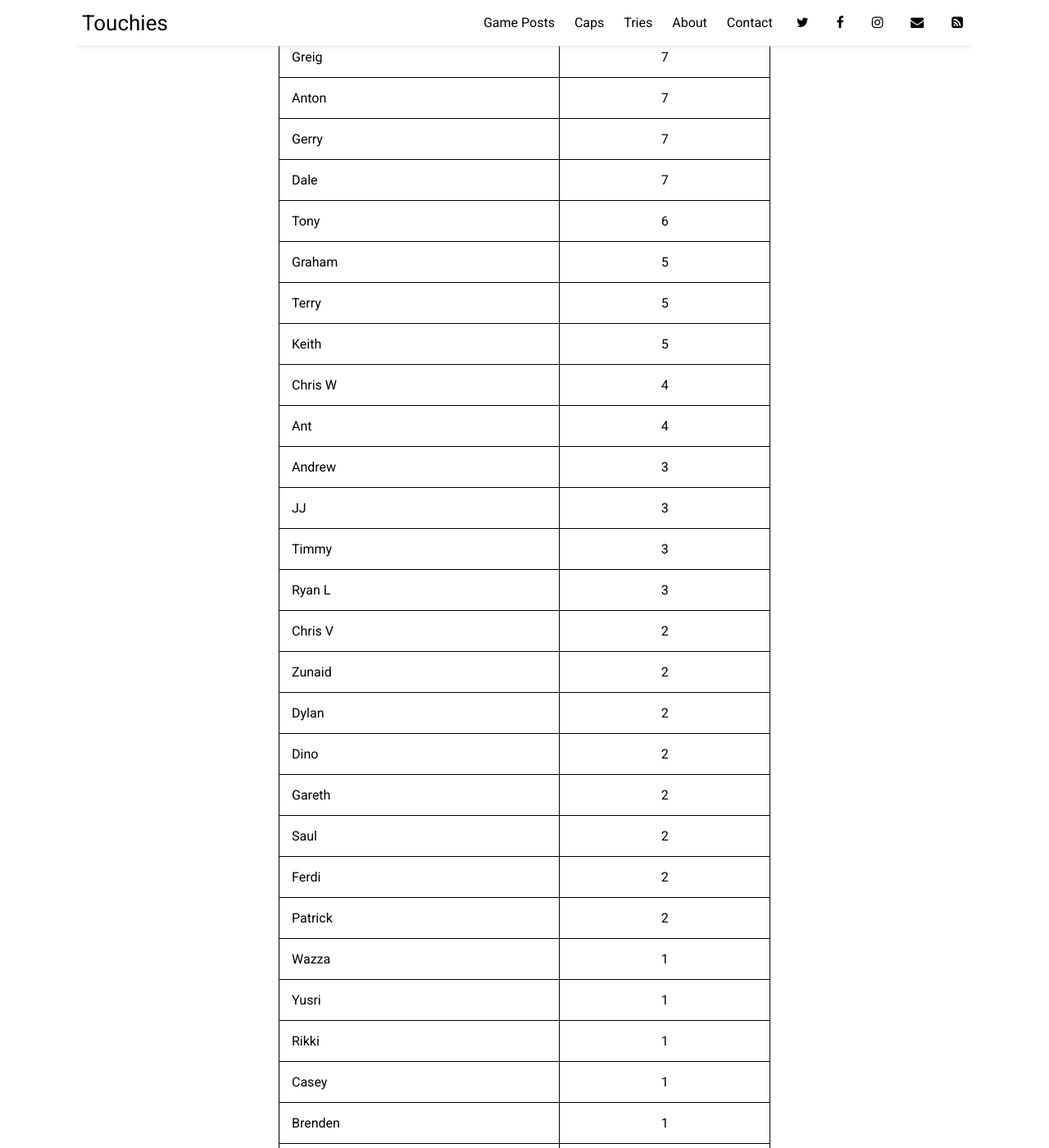
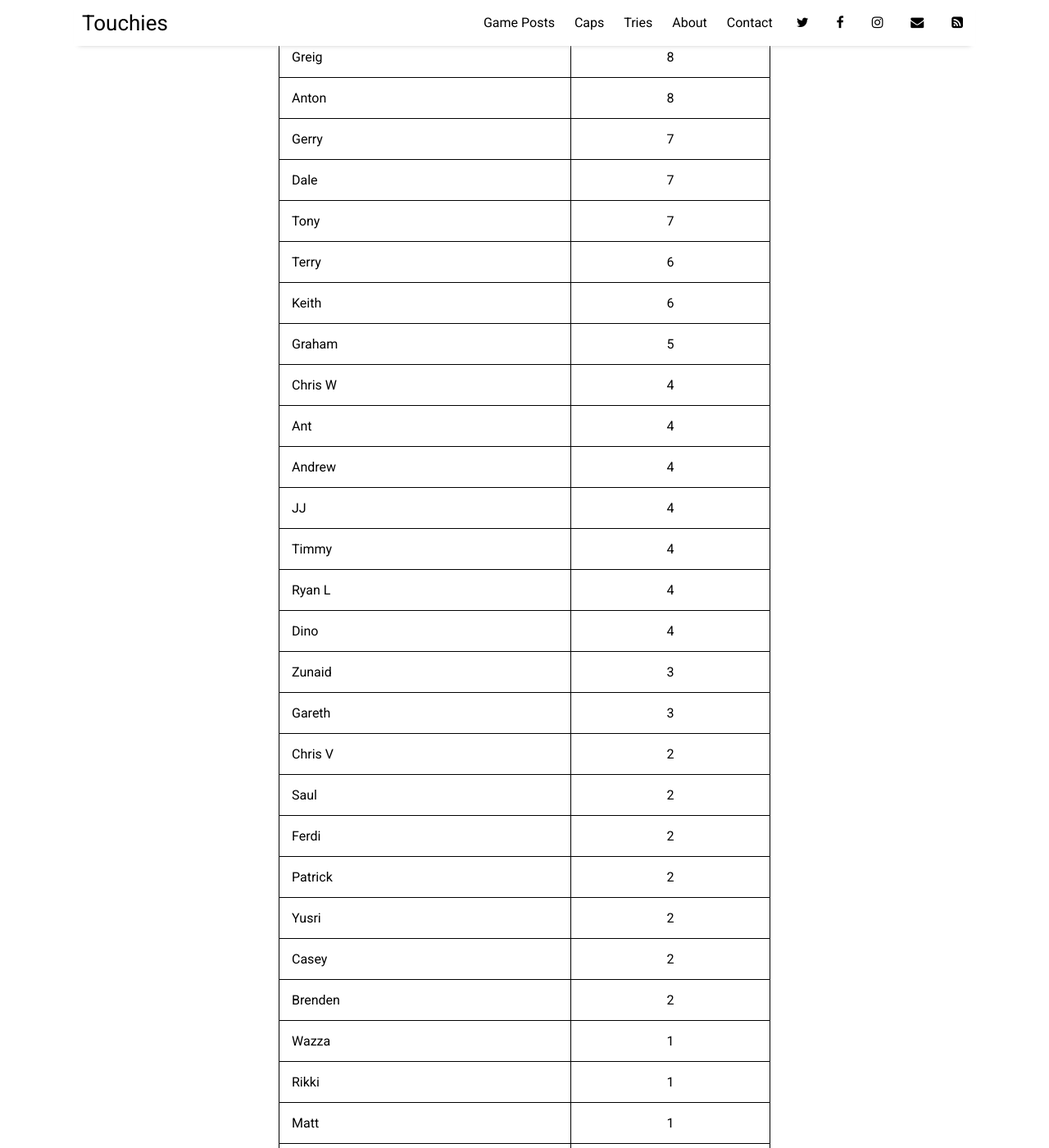
Before and after one commit to sundayrugby/sundayrugby.github.io, a Jekyll site: the page built from pages/caps.md, in a window 1280 px wide and 1400 px high, scrolled down 240 px. Shown: the whole window at 82% size. Built offline with Jekyll 4.4.1, drawn with Linux system fonts in a browser that asks for light colours; nearby versions of some CDN libraries.

Commit message:
Update caps.md

```diff
--- a/pages/caps.md
+++ b/pages/caps.md
@@ -9,37 +9,38 @@ permalink: /caps
 
 Legend               | Caps
 --------------------- | :------------------:
-Ryan P                |  8
-Greig	                |  7
-Anton	                |  7
+Ryan P                |  9
+Greig	                |  8
+Anton	                |  8
 Gerry	                |  7
 Dale	                |  7
-Tony	                |  6
+Tony	                |  7
+Terry	                |  6
+Keith	                |  6
 Graham	              |  5
-Terry	                |  5
-Keith	                |  5
 Chris W	              |  4
 Ant	                  |  4
-Andrew	              |  3
-JJ	                  |  3
-Timmy	                |  3
-Ryan L	              |  3
+Andrew	              |  4
+JJ	                  |  4
+Timmy	                |  4
+Ryan L	              |  4
+Dino	                |  4
+Zunaid	              |  3
+Gareth	              |  3
 Chris V	              |  2
-Zunaid	              |  2
-Dylan	                |  2
-Dino	                |  2
-Gareth	              |  2
 Saul	                |  2
 Ferdi	                |  2
 Patrick	              |  2
+Yusri	                |  2
+Casey	                |  2
+Brenden	              |  2
 Wazza	                |  1
-Yusri	                |  1
 Rikki	                |  1
-Casey	                |  1
-Brenden	              |  1
 Matt	                |  1
 Grant	                |  1
 Rich	                |  1
 Juan	                |  1
 Rolf	                |  1
 Mike L                |  1
+Dylan	                |  1
+Andrew S              |  1
```
